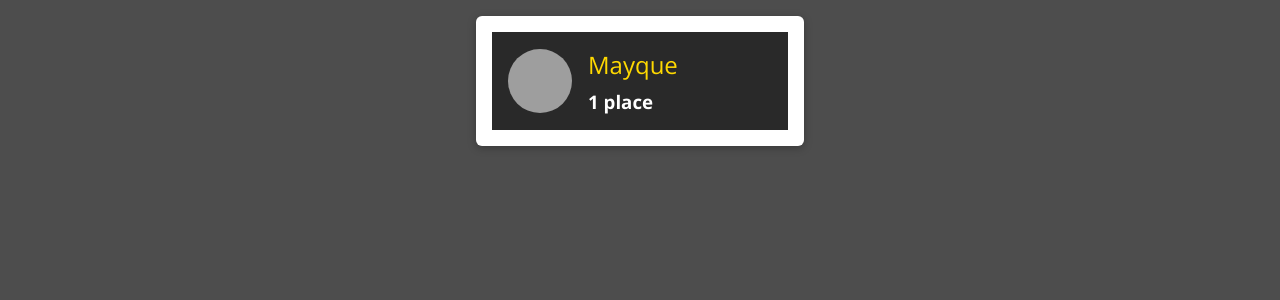
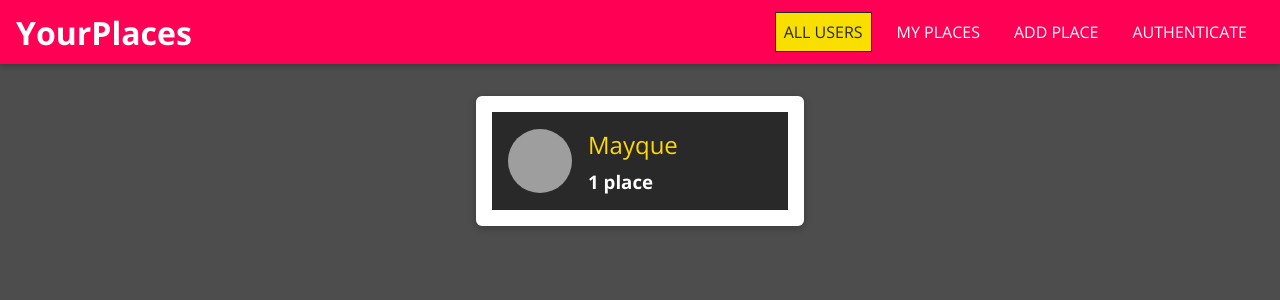
Before and after one commit to mayque731/mern-frontend, a React (Create React App) app: page / in a window 1280 px wide. Shown: the top 300 px of the page. Built offline with nearby package versions, Linux system fonts and the light colour scheme; grey boxes are pictures that could not be loaded.

Commit message:
Navigation Updated

```diff
--- a/public/index.html
+++ b/public/index.html
@@ -28,6 +28,7 @@
   </head>
   <body>
     <noscript>You need to enable JavaScript to run this app.</noscript>
+    <div id="drawer-hook"></div>
     <div id="root"></div>
     <!--
       This HTML file is a template.
--- a/src/App.js
+++ b/src/App.js
@@ -2,10 +2,13 @@
 import { BrowserRouter as Router, Route, Redirect, Switch } from "react-router-dom";
 import Users from "./user/pages/Users";
 import NewPlace from "./places/pages/NewPlace";
+import MainNavigation from "./shared/components/Navigation/MainNavigation";
 
 
 const App = () => {
     return <Router>
+        <MainNavigation />
+        <main>
         <Switch>
             <Route path="/" exact>
                 <Users />
@@ -15,6 +18,7 @@
             </Route>
             <Redirect to="/" />
         </Switch>
+        </main>
       </Router>  ;}
 
 export default App;
--- /dev/null
+++ b/src/shared/components/Navigation/MainHeader.css
@@ -0,0 +1,23 @@
+.main-header {
+  width: 100%;
+  height: 4rem;
+  display: flex;
+  align-items: center;
+  position: fixed;
+  top: 0;
+  left: 0;
+  background: #ff0055;
+  box-shadow: 0 2px 6px rgba(0, 0, 0, 0.26);
+  padding: 0 1rem;
+  z-index: 5;
+}
+
+main {
+  margin-top: 5rem;
+}
+
+@media (min-width: 768px) {
+  .main-header {
+    justify-content: space-between;
+  }
+}
--- /dev/null
+++ b/src/shared/components/Navigation/MainHeader.js
@@ -0,0 +1,8 @@
+import React from "react";
+import "./MainHeader.css";
+
+const MainHeader = props => {
+    return <header className="main-header">{props.children}</header>;
+};
+
+export default MainHeader;
--- /dev/null
+++ b/src/shared/components/Navigation/MainNavigation.css
@@ -0,0 +1,45 @@
+.main-navigation__menu-btn {
+  width: 3rem;
+  height: 3rem;
+  background: transparent;
+  border: none;
+  display: flex;
+  flex-direction: column;
+  justify-content: space-around;
+  margin-right: 2rem;
+  cursor: pointer;
+}
+
+.main-navigation__menu-btn span {
+  display: block;
+  width: 3rem;
+  height: 2.5px;
+  background: white;
+}
+
+.main-navigation__title {
+  color: white;
+}
+
+.main-navigation__title a {
+  text-decoration: none;
+  color: white;
+}
+
+.main-navigation__header-nav {
+  display: none;
+}
+
+.main-navigation__drawer-nav {
+  height: 100%;
+}
+
+@media (min-width: 768px) {
+  .main-navigation__menu-btn {
+    display: none;
+  }
+
+  .main-navigation__header-nav {
+    display: block;
+  }
+}
--- /dev/null
+++ b/src/shared/components/Navigation/MainNavigation.js
@@ -0,0 +1,33 @@
+import React from "react";
+import "./MainNavigation.css";
+import MainHeader from "./MainHeader";
+import {Link} from "react-router-dom";
+import NavLinks from "./NavLinks";
+import SideDrawer from "./SideDrawer";
+
+const MainNavigation = props => {
+    return (
+        <React.Fragment>
+    <SideDrawer>
+        <nav className="main-navigation__drawer-nav">
+            <NavLinks />
+        </nav>
+    </SideDrawer>
+        <MainHeader>
+            <button className="main-navigation__menu-btn">
+                <span />
+                <span />
+                <span />
+            </button>
+            <h1 className="main-navigation__title">
+                <Link to="/">YourPlaces</Link>
+            </h1>
+            <nav className="main-navigation__header-nav">
+                <NavLinks />
+            </nav>
+        </MainHeader>
+    </React.Fragment>
+    );
+};
+
+export default MainNavigation;
--- /dev/null
+++ b/src/shared/components/Navigation/NavLinks.css
@@ -0,0 +1,76 @@
+.nav-links {
+  list-style: none;
+  margin: 0;
+  padding: 0;
+  width: 100%;
+  height: 100%;
+  display: flex;
+  flex-direction: column;
+  justify-content: center;
+  align-items: center;
+}
+
+.nav-links li {
+  margin: 1rem;
+}
+
+.nav-links a {
+  border: 1px solid transparent;
+  color: #292929;
+  text-decoration: none;
+  padding: 0.5rem;
+}
+
+.nav-links a:hover,
+.nav-links a:active,
+.nav-links a.active {
+  background: #f8df00;
+  border-color: #292929;
+  color: #292929;
+}
+
+.nav-links button {
+  cursor: pointer;
+  border: 1px solid #292929;
+  color: #292929;
+  background: transparent;
+  padding: 0.5rem;
+  font: inherit;
+}
+
+.nav-links button:focus {
+  outline: none;
+}
+
+.nav-links button:hover,
+.nav-links button:active {
+  background: #292929;
+  color: white;
+}
+
+@media (min-width: 768px) {
+  .nav-links {
+    flex-direction: row;
+  }
+
+  .nav-links li {
+    margin: 0 0.5rem;
+  }
+
+  .nav-links a {
+    color: white;
+    text-decoration: none;
+  }
+
+  .nav-links button {
+    border: 1px solid white;
+    color: white;
+    background: transparent;
+  }
+
+  .nav-links button:hover,
+  .nav-links button:active {
+    background: #f8df00;
+    color: #292929;
+  }
+}
--- /dev/null
+++ b/src/shared/components/Navigation/NavLinks.js
@@ -0,0 +1,24 @@
+import React from "react";
+import "./NavLinks.css";
+import {NavLink} from "react-router-dom";
+
+const NavLinks = props => {
+    return(
+        <ul className="nav-links">
+            <li>
+                <NavLink to="/" exact>ALL USERS</NavLink>
+            </li>
+            <li>
+                <NavLink to="/u1/places">MY PLACES</NavLink>
+            </li>
+            <li>
+                <NavLink to="/places/new">ADD PLACE</NavLink>
+            </li>
+            <li>
+                <NavLink to="/auth">AUTHENTICATE</NavLink>
+            </li>
+        </ul>
+    );
+};
+
+export default NavLinks;
--- /dev/null
+++ b/src/shared/components/Navigation/SideDrawer.css
@@ -0,0 +1,13 @@
+.side-drawer{
+    position: fixed;
+    width: 280px;
+    max-width: 70%;
+    height: 100%;
+    left: 0;
+    top: 0;
+    z-index: 200;
+    background: white;
+    box-shadow: 1px 0px 7px rgba(0, 0, 0, 0.5);
+    transform: translateX(-100%);
+    transition: transform 0.3s ease-out;
+}
--- /dev/null
+++ b/src/shared/components/Navigation/SideDrawer.js
@@ -0,0 +1,11 @@
+import React from "react";
+import './SideDrawer.css';
+import ReactDOM from "react-dom";
+
+const SiderDrawer = props => {
+    const content = <aside className="sider-drawer">{props.children}</aside>;
+
+    //return ReactDOM.createPortal(content, document.getElementById('drawer-hook'));
+};
+
+export default SiderDrawer;
--- a/src/user/components/UsersList.js
+++ b/src/user/components/UsersList.js
@@ -1,11 +1,14 @@
 import React from "react";
 import "./UsersList.css";
 import UserItem from "./UserItem";
+import Card from "../../shared/components/UIElements/Card";
 
 const UsersList = props => {
     if (props.items.length === 0) {
         return <div className="center">
+            <Card>
             <h2>No users found.</h2>
+            </Card>
         </div>
     }
     return (
```
Also changed, not shown: src/shared/components/UIElements/Card.js (line endings or trailing spaces).
